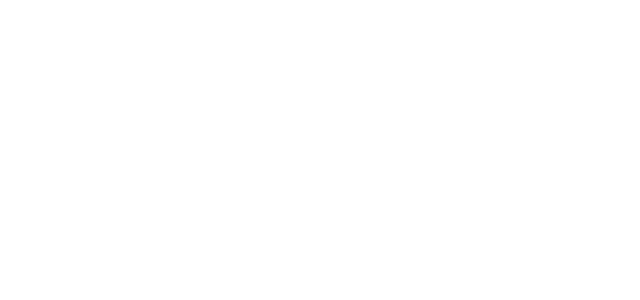
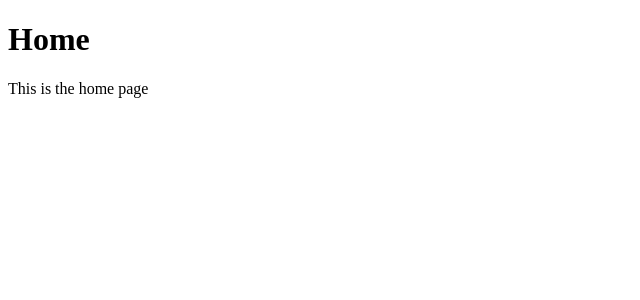
Before and after one commit to vitorsilverio/react-basic, a React (Create React App) app: page / in a window 1280 px wide. Shown: the top 300 px of the page, without its empty margins (0-640 px from the left). Built offline with nearby package versions, Linux system fonts and the light colour scheme.

Commit message:
Suporte inicial a rotas

```diff
--- a/package.json
+++ b/package.json
@@ -5,6 +5,7 @@
   "dependencies": {
     "react": "^18.0.0",
     "react-dom": "^18.0.0",
+    "react-router-dom": "^6.3.0",
     "react-scripts": "5.0.0"
   },
   "devDependencies": {
--- a/src/App.tsx
+++ b/src/App.tsx
@@ -1,8 +1,11 @@
+import { BrowserRouter } from "react-router-dom";
+
+import { AppRoutes } from "./routes";
 
 export const App = () => {
   return (
-    <div className="App">
-
-    </div>
+    <BrowserRouter>
+      <AppRoutes />
+    </BrowserRouter>
   );
 };
--- /dev/null
+++ b/src/pages/home/Home.tsx
@@ -0,0 +1,8 @@
+export const Home = () => {
+  return (
+    <div>
+      <h1>Home</h1>
+      <p>This is the home page</p>
+    </div>
+  );
+};
--- a/src/pages/index.ts
+++ b/src/pages/index.ts
@@ -1 +1,2 @@
-export { };
+export * from './home/Home';
+export * from './not-found/NotFound';
--- /dev/null
+++ b/src/pages/not-found/NotFound.tsx
@@ -0,0 +1,8 @@
+export const NotFound = () => {
+  return (
+    <div>
+      <h1>404</h1>
+      <p>Page not found</p>
+    </div>
+  );
+};
--- a/src/routes/index.tsx
+++ b/src/routes/index.tsx
@@ -1 +1,12 @@
-export { };
+import { Routes, Route } from "react-router-dom";
+
+import { Home, NotFound } from "../pages";
+
+export const AppRoutes = () => {
+  return (
+    <Routes>
+      <Route path="/" element={<Home />} />
+      <Route path="*" element={<NotFound />} />
+    </Routes>
+  );
+};
```
Also changed, not shown: 1 other file (tests, documents, lock files or other folders).
